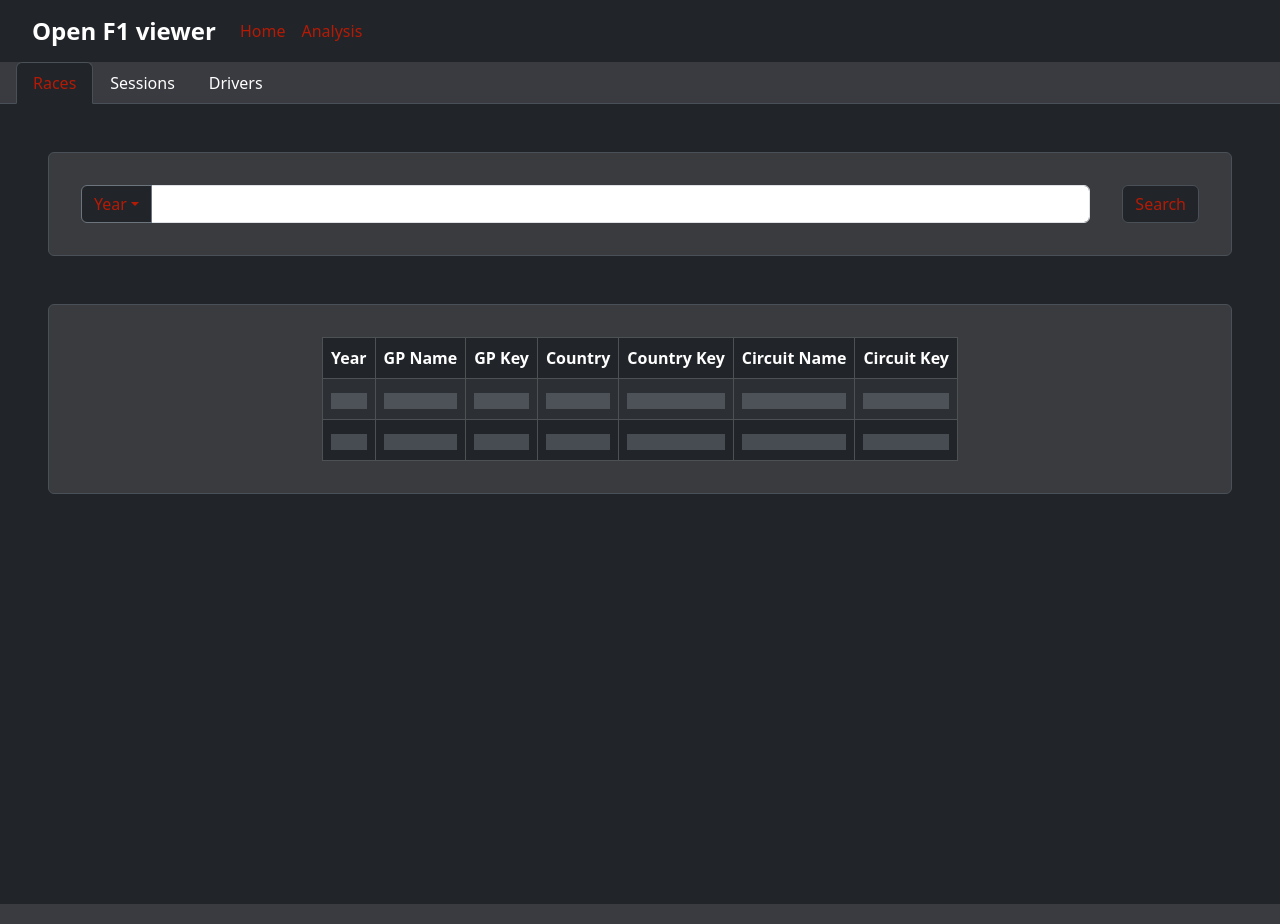
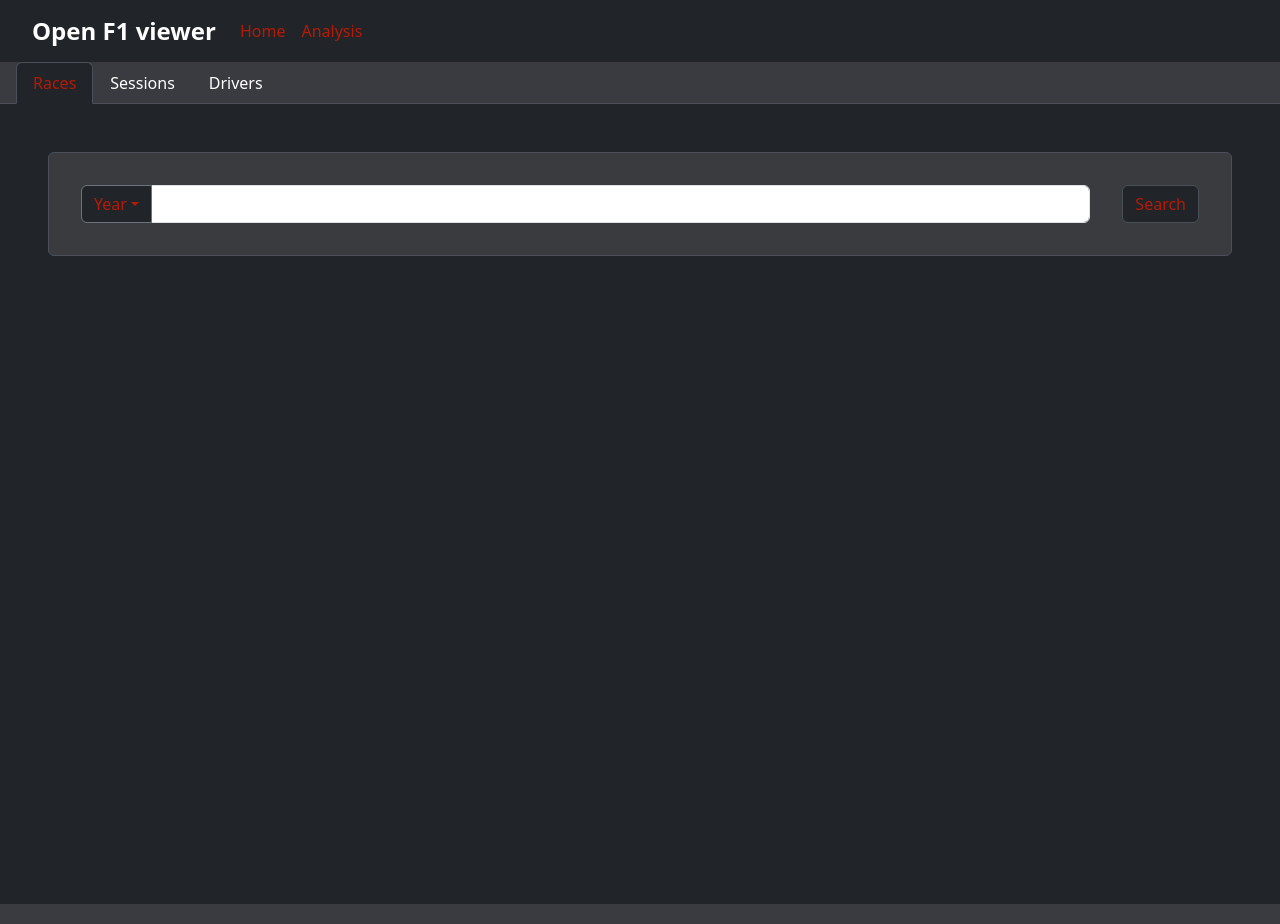
Before and after one commit to swaff-y/f1, a React (Create React App) app: page / in a window 1280 px wide. Built offline with nearby package versions, Linux system fonts and the light colour scheme; data requests are answered from the project's data file.

Commit message:
F1-3: Refactor filter Loader

```diff
--- a/src/components/FilterResultsLoader/FilterResultsLoader.tsx
+++ b/src/components/FilterResultsLoader/FilterResultsLoader.tsx
@@ -1,11 +1,17 @@
+import { FC } from "react";
 import { Placeholder, Table } from "react-bootstrap"
 
-const NUM_COLUMNS = 7;
+interface FilterResultsLoaderProps {
+  filterOptions: {
+    label: string;
+    id: string;
+  }[];
+};
 
-const TableRow = () => {
+const TableRow: FC<FilterResultsLoaderProps> = ({ filterOptions }) => {
   return (
     <tr className='filter-results-cell'>
-      { Array.from({ length: NUM_COLUMNS }).map((_, index) => (
+      { filterOptions.map((_, index) => (
         <td key={index} >
           <Placeholder
             sm={12}
@@ -20,7 +26,7 @@ const TableRow = () => {
 };
 
 
-export const FilterResultsLoader = () => {
+export const FilterResultsLoader: FC<FilterResultsLoaderProps> = ({ filterOptions }) => {
   return (
     <Table
       striped
@@ -30,18 +36,17 @@ export const FilterResultsLoader = () => {
     >
       <thead>
         <tr>
-          <th>Year</th>
-          <th>GP Name</th>
-          <th>GP Key</th>
-          <th>Country</th>
-          <th>Country Key</th>
-          <th>Circuit Name</th>
-          <th>Circuit Key</th>
+          { filterOptions.map((option, index) => (
+            <th
+              key={index}
+              className='filter-results-header'
+            >{ option.label }</th>
+          ))}
         </tr>
       </thead>
       <tbody>
-        <TableRow />
-        <TableRow />
+        <TableRow filterOptions={filterOptions} />
+        <TableRow filterOptions={filterOptions} />
       </tbody>
     </Table>
   );
--- a/src/components/Meetings/Meetings.tsx
+++ b/src/components/Meetings/Meetings.tsx
@@ -61,12 +61,14 @@ export const Meetings = () => {
           onSubmit={onSubmit}
         />
       </SectionContainer>
-      {true &&
+      {isLoading &&
         <SectionContainer>
-          <FilterResultsLoader />
+          <FilterResultsLoader
+            filterOptions={filterOptions}
+          />
         </SectionContainer>
       }
-      {false && isSuccess &&
+      {isSuccess &&
         <SectionContainer>
           <FilterResults
             data={meetings}
```
Also changed, not shown: 1 other file (tests, documents, lock files or other folders).
